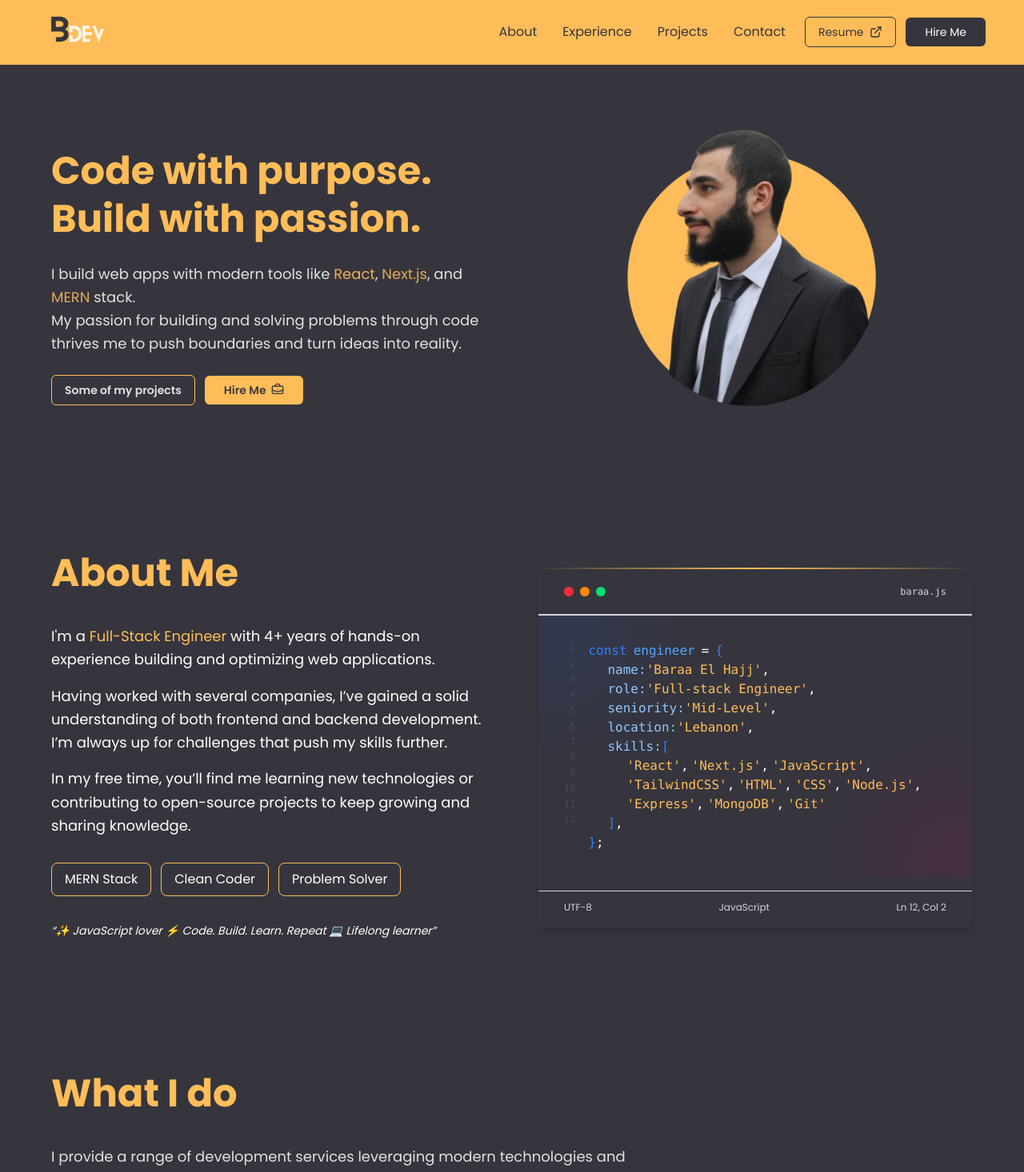
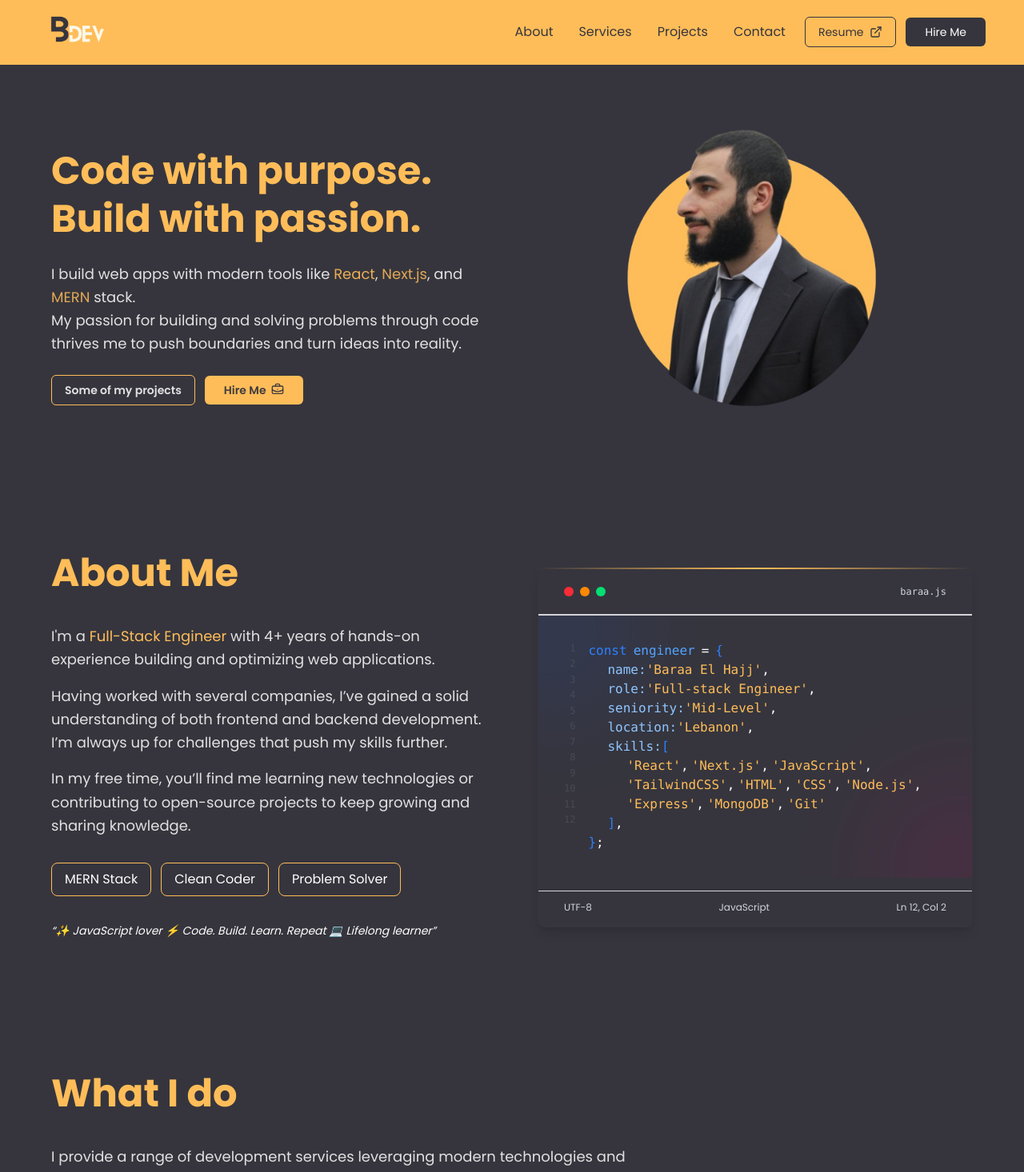
Before and after one commit to baraa-elhajj/BDev, a React (Vite) app: page / in a window 1280 px wide. Shown: the top 1466 px of the page at 80% size. Built offline with nearby package versions, Linux system fonts and the light colour scheme.

Commit message:
Refactors

```diff
--- a/src/components/About.jsx
+++ b/src/components/About.jsx
@@ -12,7 +12,7 @@ export default function About() {
             About Me
           </h2>
 
-          <div className="space-y-4 text-white sm:text-lg leading-relaxed max-w-3xl">
+          <div className="space-y-4 text-white/85 sm:text-lg leading-relaxed max-w-3xl">
             <p>
               I'm a <span className="text-[#ffbd59]">Full-Stack Engineer</span>{" "}
               with 4+ years of hands-on experience building and optimizing web
--- a/src/components/Navbar.jsx
+++ b/src/components/Navbar.jsx
@@ -29,8 +29,8 @@ export default function Navbar() {
       text: "About",
     },
     {
-      href: "#experience",
-      text: "Experience",
+      href: "#services",
+      text: "Services",
     },
     {
       href: "#projects",
```
